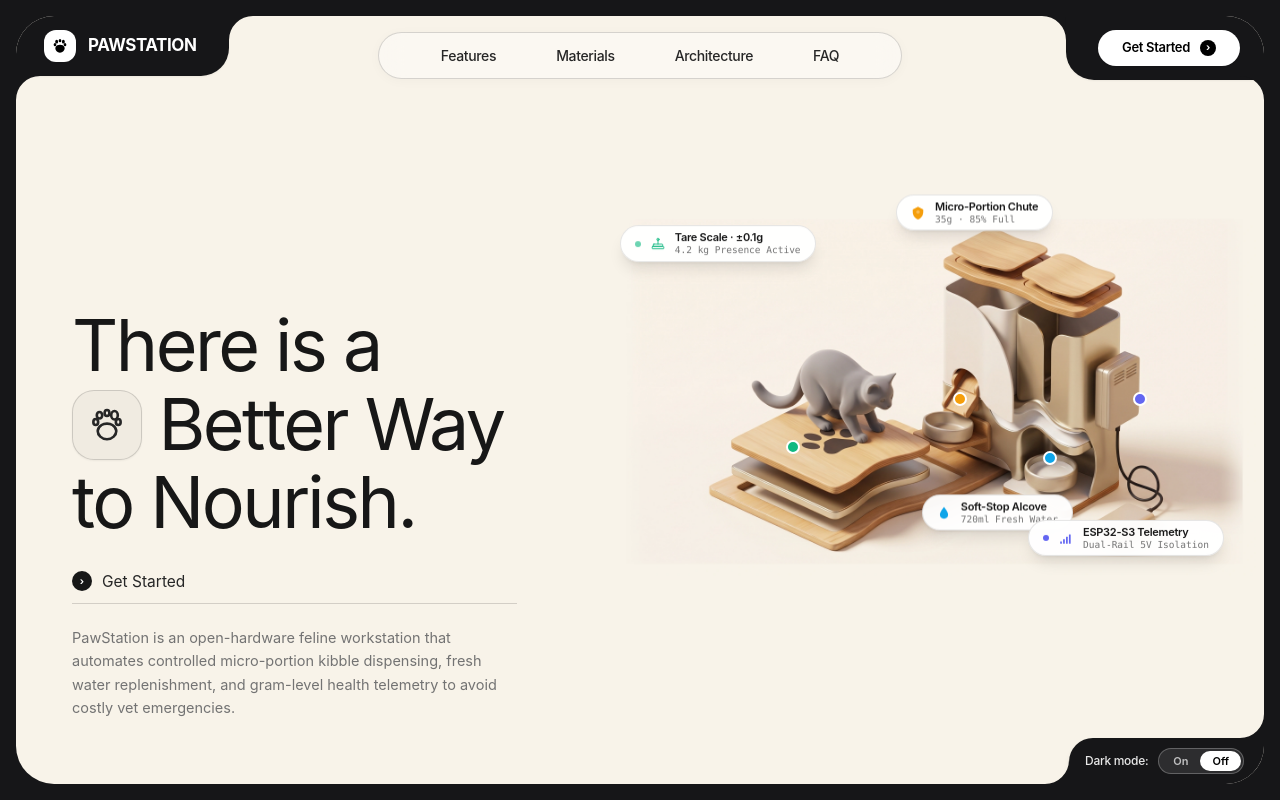
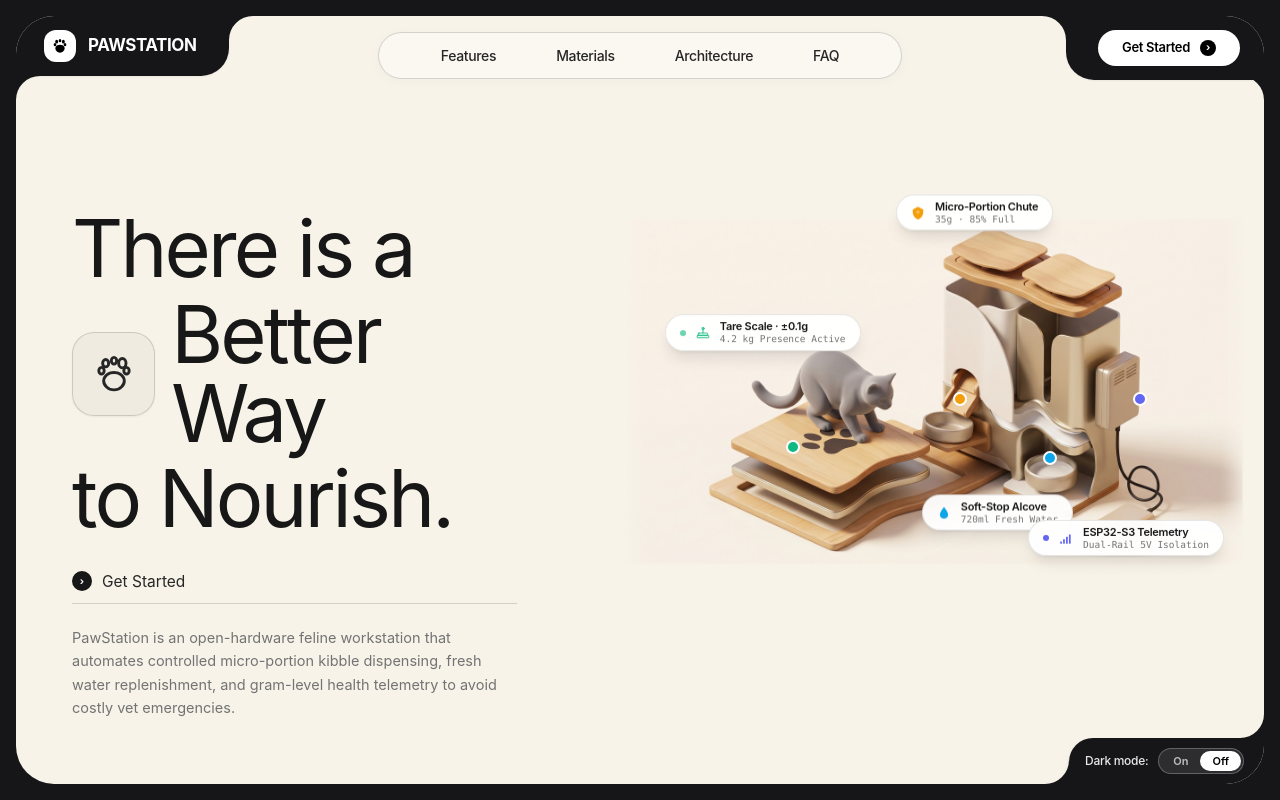
Before and after one commit to JerichoDelosReyes/PawStation, a Next.js app: page / in a window 1280 px wide. Shown: the top 800 px of the page. Built offline with nearby package versions, Linux system fonts and the light colour scheme; no server answers.

Commit message:
style(hero): fine-tune headline scale and tare scale label positioning

```diff
--- a/src/components/Hero.tsx
+++ b/src/components/Hero.tsx
@@ -172,12 +172,12 @@ export default function Hero() {
             {/* Left Column: Bottom-Aligned, Clean & Non-Bold Typography */}
             <div className="lg:col-span-5 xl:col-span-5 flex flex-col items-start text-left z-20 self-end pb-2 sm:pb-4">
               {/* Headline matching Reference Screenshot (Non-Bold / Regular Weight) */}
-              <h1 className="text-[clamp(3.1rem,5.2vw,5.2rem)] xl:text-[clamp(3.5rem,5.6vw,5.8rem)] font-normal tracking-[-0.035em] leading-[1.0] text-neutral-900 dark:text-neutral-100 mb-6 sm:mb-7">
+              <h1 className="text-[clamp(3.5rem,5.8vw,5.7rem)] xl:text-[clamp(3.9rem,6.2vw,6.4rem)] font-normal tracking-[-0.035em] leading-[1.0] text-neutral-900 dark:text-neutral-100 mb-6 sm:mb-7">
                 There is a
                 <br />
                 <span className="inline-flex items-center gap-3.5 sm:gap-4 my-1.5">
-                  <span className="inline-flex items-center justify-center w-14 h-14 sm:w-16 sm:h-16 lg:w-[4.4rem] lg:h-[4.4rem] rounded-2xl sm:rounded-[22px] bg-black/[0.03] dark:bg-white/[0.06] border border-black/15 dark:border-white/20 text-neutral-800 dark:text-neutral-200 shadow-sm flex-shrink-0">
-                    <PawOutlineIcon className="w-7 h-7 sm:w-8 sm:h-8 lg:w-9 lg:h-9" />
+                  <span className="inline-flex items-center justify-center w-14 h-14 sm:w-16 sm:h-16 lg:w-[4.8rem] lg:h-[4.8rem] xl:w-[5.2rem] xl:h-[5.2rem] rounded-2xl sm:rounded-[22px] bg-black/[0.03] dark:bg-white/[0.06] border border-black/15 dark:border-white/20 text-neutral-800 dark:text-neutral-200 shadow-sm flex-shrink-0">
+                    <PawOutlineIcon className="w-7 h-7 sm:w-8 sm:h-8 lg:w-9 lg:h-9 xl:w-10 xl:h-10" />
                   </span>
                   <span>Better Way</span>
                 </span>
@@ -324,7 +324,7 @@ export default function Hero() {
                   }}
                   onMouseEnter={() => setActiveHotspot("scale")}
                   onMouseLeave={() => setActiveHotspot(null)}
-                  className={`absolute top-[4%] sm:top-[6%] left-0 sm:left-[2%] lg:left-[1%] px-3.5 py-1.5 rounded-full bg-white/95 dark:bg-[#1C1F2E]/95 backdrop-blur-md border shadow-lg flex items-center gap-2.5 text-[11px] text-[var(--panel-text)] cursor-pointer transition-all duration-300 z-30 ${
+                  className={`absolute top-[28%] sm:top-[30%] left-[4%] sm:left-[7%] lg:left-[8%] px-3.5 py-1.5 rounded-full bg-white/95 dark:bg-[#1C1F2E]/95 backdrop-blur-md border shadow-lg flex items-center gap-2.5 text-[11px] text-[var(--panel-text)] cursor-pointer transition-all duration-300 z-30 ${
                     activeHotspot === "scale"
                       ? "border-emerald-500 ring-2 ring-emerald-500/30 scale-105 shadow-emerald-500/20"
                       : "border-black/10 dark:border-white/10 hover:border-black/20 dark:hover:border-white/20"
```
